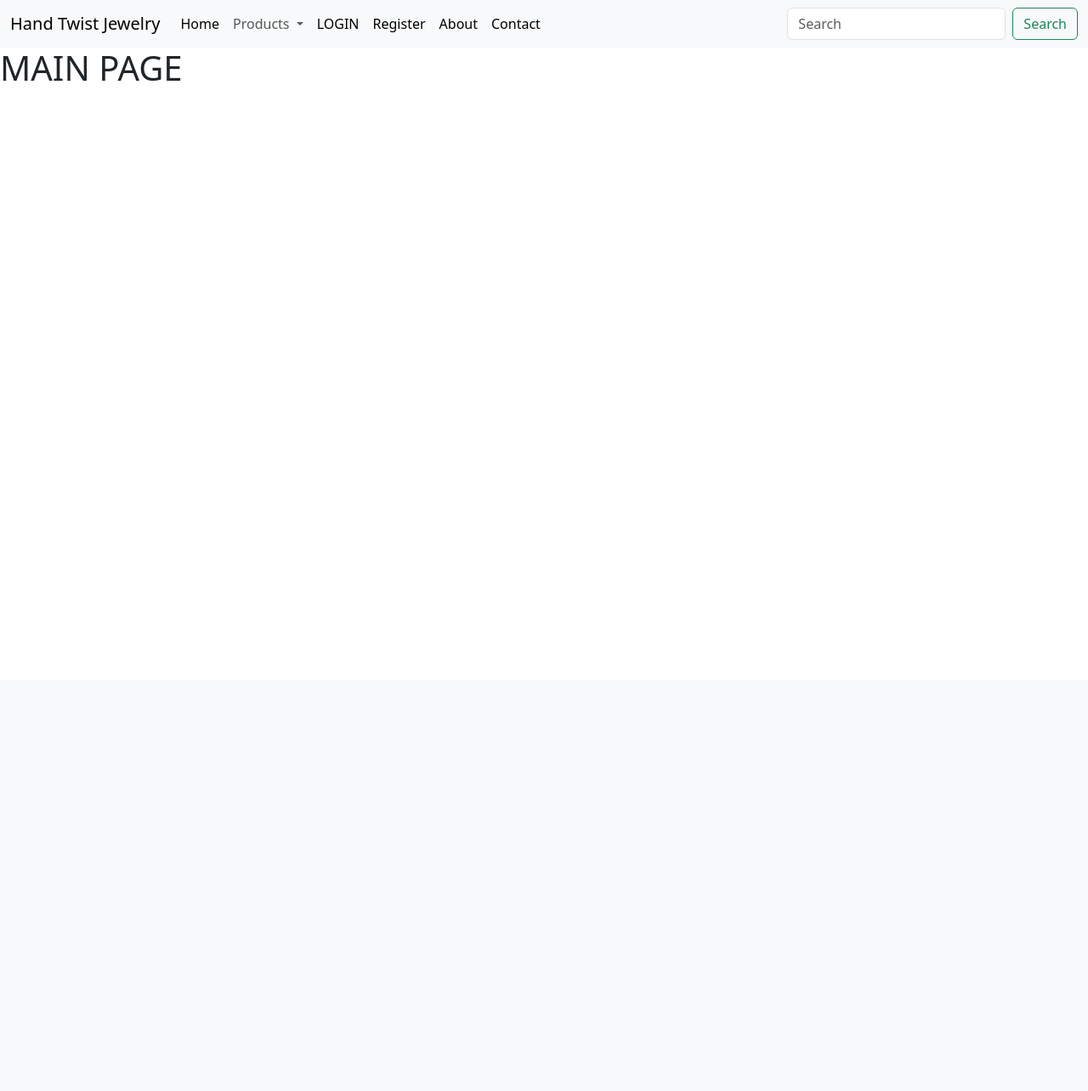
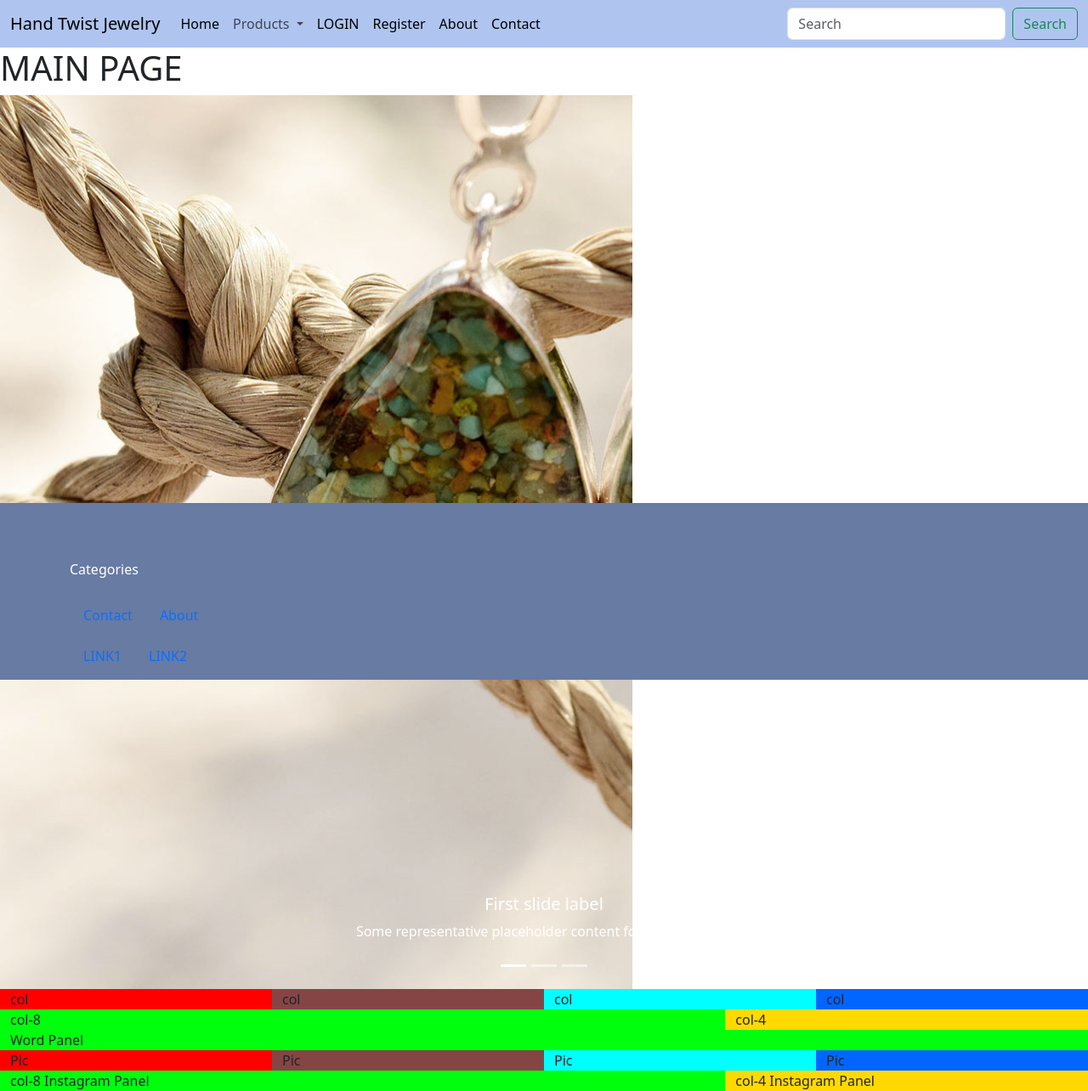
Before and after one commit to JumpsterDive/CP-Hand-Twist-Jewelry-App, a Django app: page /main_page/ in a window 1280 px wide. Shown: the whole page at 85% size. Before the commit the page ends 95 px from the top, so only its background shows below. Run offline with Django 4.2, Linux system fonts and the light colour scheme; some libraries are stand-ins or nearby versions.

Commit message:
20230315 2336 Updated NavBar and Footer with test images

```diff
--- a/templates/base/base.html
+++ b/templates/base/base.html
@@ -9,8 +9,11 @@
   {% block title %}
   {% endblock title %}
   <link rel="stylesheet" href="{% static 'css/styles.css' %}">
-    <link href="https://cdn.jsdelivr.net/npm/bootstrap@5.3.0-alpha1/dist/css/bootstrap.min.css" rel="stylesheet" integrity="sha384-GLhlTQ8iRABdZLl6O3oVMWSktQOp6b7In1Zl3/Jr59b6EGGoI1aFkw7cmDA6j6gD" crossorigin="anonymous">
-    <script src="https://cdn.jsdelivr.net/npm/bootstrap@5.3.0-alpha1/dist/js/bootstrap.bundle.min.js" integrity="sha384-w76AqPfDkMBDXo30jS1Sgez6pr3x5MlQ1ZAGC+nuZB+EYdgRZgiwxhTBTkF7CXvN" crossorigin="anonymous"></script>
+  <link href="https://cdn.jsdelivr.net/npm/bootstrap@5.3.0-alpha1/dist/css/bootstrap.min.css" rel="stylesheet"
+    integrity="sha384-GLhlTQ8iRABdZLl6O3oVMWSktQOp6b7In1Zl3/Jr59b6EGGoI1aFkw7cmDA6j6gD" crossorigin="anonymous">
+  <script src="https://cdn.jsdelivr.net/npm/bootstrap@5.3.0-alpha1/dist/js/bootstrap.bundle.min.js"
+    integrity="sha384-w76AqPfDkMBDXo30jS1Sgez6pr3x5MlQ1ZAGC+nuZB+EYdgRZgiwxhTBTkF7CXvN"
+    crossorigin="anonymous"></script>
   <script src="https://cdn.jsdelivr.net/npm/vue"></script>
   <script src="https://cdnjs.cloudflare.com/ajax/libs/axios/1.2.3/axios.min.js"
     integrity="sha512-L4lHq2JI/GoKsERT8KYa72iCwfSrKYWEyaBxzJeeITM9Lub5vlTj8tufqYk056exhjo2QDEipJrg6zen/DDtoQ=="
@@ -104,10 +107,11 @@
 
   <!-- Navbar Ends  -->
 
-    <nav class="navbar navbar-expand-lg bg-body-tertiary" >
+  <nav class="navbar navbar-light sticky-top navbar-expand-lg" style="background-color: #AFC5F0">
     <div class="container-fluid">
       <a class="navbar-brand" href="{% url 'main_page:mainPageView' %}">Hand Twist Jewelry</a>
-          <button class="navbar-toggler" type="button" data-bs-toggle="collapse" data-bs-target="#navbarTogglerDemo02" aria-controls="navbarTogglerDemo02" aria-expanded="false" aria-label="Toggle navigation">
+      <button class="navbar-toggler" type="button" data-bs-toggle="collapse" data-bs-target="#navbarTogglerDemo02"
+        aria-controls="navbarTogglerDemo02" aria-expanded="false" aria-label="Toggle navigation">
         <span class="navbar-toggler-icon"></span>
       </button>
       <div class="collapse navbar-collapse" id="navbarTogglerDemo02">
@@ -123,7 +127,9 @@
               <li><a class="dropdown-item" href="#">Link1</a></li>
               <li><a class="dropdown-item" href="#">Link2</a></li>
               <li><a class="dropdown-item" href="#">Link2</a></li>
-                  <li><hr class="dropdown-divider"></li>
+              <li>
+                <hr class="dropdown-divider">
+              </li>
               <li><a class="dropdown-item" href="#">Something else here</a></li>
             </ul>
           </li>
@@ -137,7 +143,9 @@
             <ul class="dropdown-menu">
               <li><a class="dropdown-item" href="{% url 'admin:index' %}">Admin</a></li>
               <li><a class="dropdown-item" href="{% url 'users:userProfile' %}">User Profile</a></li>
-                  <li><hr class="dropdown-divider"></li>
+              <li>
+                <hr class="dropdown-divider">
+              </li>
               <li><a class="dropdown-item" href="{% url 'logout' %}?next={{ request.path }}">LOGOUT</a></li>
             </ul>
           </li>
@@ -151,7 +159,9 @@
             </a>
             <ul class="dropdown-menu">
               <li><a class="dropdown-item" href="{% url 'users:userProfile' %}">User Profile</a></li>
-                  <li><hr class="dropdown-divider"></li>
+              <li>
+                <hr class="dropdown-divider">
+              </li>
               <li><a class="dropdown-item" href="{% url 'logout' %}?next={{ request.path }}">LOGOUT</a></li>
             </ul>
           </li>
@@ -188,6 +198,55 @@
   {% block content %}
   {% endblock content %}
 
+  <footer class="footer fixed-bottom pb-6 pt-4 pt-md-12" style="background-color: #677BA3">
+    <div class="container">
+      <div class="row-align-items-center">
+        <div class="col-8 col-md-12 col-lg-4">
+          <a href="#">
+            <img src="" alt="">
+          </a>
+        </div>
+        <div class="col-4 col-md-12 col-lg-8 text-end">
+          <ul class="list-inline text-md-end mb-0 small">
+            <li class="list-inline-item me-2">
+              <a class="social-links" href="#!">
+                <svg xmlns="http://www.w3.org/2000/svg" width="16" height="16" fill="currentColor"
+                  class="bi bi-instagram" viewBox="0 0 16 16">
+                  <path></path>
+                </svg>
+              </a>
+            </li>
+          </ul>
+        </div>
+      </div>
+      <div class="row g-4">
+        <div class="col-12 col-md-12 col-lg-4">
+          <h6 class="mb-4 text-white">Categories</h6>
+          <div class="row"></div>
+          <div class="col-6">
+            <!-- list -->
+            <ul class="nav flex-colum">
+              <li class="nav-item mb-2">
+                  <a class="nav-link" href="#!">Contact</a>
+              </li>
+              <li class="nav-item mb-2">
+                <a class="nav-link" href="#!">About</a>
+            </li>
+            <li class="nav-item mb-2">
+              <a class="nav-link" href="#!">LINK1</a>
+          </li>
+          <li class="nav-item mb-2">
+            <a class="nav-link" href="#!">LINK2</a>
+        </li>
+            </ul>
+          </div>
+
+        </div>
+
+      </div>
+    </div>
+  </footer>
+
 </body>
 
 </html>
--- a/templates/main_page/main_page.html
+++ b/templates/main_page/main_page.html
@@ -1,4 +1,7 @@
+
+
 {% extends 'base/base.html' %}
+{% load static %}
 
 {% block title %}
 <title>Main Page</title>
@@ -7,5 +10,73 @@
 {% block content %}
 
 <h1>MAIN PAGE</h1>
+<!-- BEGIN Carousel picture scroll/page -->
+<div id="carouselExampleCaptions" class="carousel slide" data-bs-ride="carousel">
+    <div class="carousel-indicators">
+      <button type="button" data-bs-target="#carouselExampleCaptions" data-bs-slide-to="0" class="active" aria-current="true" aria-label="Slide 1"></button>
+      <button type="button" data-bs-target="#carouselExampleCaptions" data-bs-slide-to="1" aria-label="Slide 2"></button>
+      <button type="button" data-bs-target="#carouselExampleCaptions" data-bs-slide-to="2" aria-label="Slide 3"></button>
+    </div>
+    <div class="carousel-inner">
+      <div class="carousel-item active">
+        <img src="{% static 'imgs/test_imgs/Test_IMG001_eardrop-earrings.png' %}" class="d-block w-10" alt="...">
+        <div class="carousel-caption d-none d-md-block">
+          <h5>First slide label</h5>
+          <p>Some representative placeholder content for the first slide.</p>
+        </div>
+      </div>
+      <div class="carousel-item">
+        <img src="{% static 'imgs/test_imgs/Test_IMG002_necklace.png' %}" class="d-block w-10" alt="...">
+        <div class="carousel-caption d-none d-md-block">
+          <h5>Second slide label</h5>
+          <p>Some representative placeholder content for the second slide.</p>
+        </div>
+      </div>
+      <div class="carousel-item">
+        <img src="{% static 'imgs/test_imgs/Test_IMG003_ring.png' %}" class="d-block w-10" alt="...">
+        <div class="carousel-caption d-none d-md-block">
+          <h5>Third slide label</h5>
+          <p>Some representative placeholder content for the third slide.</p>
+        </div>
+      </div>
+    </div>
+    <button class="carousel-control-prev" type="button" data-bs-target="#carouselExampleCaptions" data-bs-slide="prev">
+      <span class="carousel-control-prev-icon" aria-hidden="true"></span>
+      <span class="visually-hidden">Previous</span>
+    </button>
+    <button class="carousel-control-next" type="button" data-bs-target="#carouselExampleCaptions" data-bs-slide="next">
+      <span class="carousel-control-next-icon" aria-hidden="true"></span>
+      <span class="visually-hidden">Next</span>
+    </button>
+  </div>
+<!-- END Carousel picture scroll/page -->
+
+<div class="container-fluid">
+    <div class="row">
+        <div class="col" style="background-color: red">col</div>
+        <div class="col" style="background-color: rgb(134, 69, 69)">col</div>
+        <div class="col" style="background-color: rgb(0, 255, 255)">col</div>
+        <div class="col" style="background-color: rgb(0, 102, 255)">col</div>
+    </div>
+    <div class="row">
+        <div class="col-8" style="background-color: rgb(0, 255, 13)">col-8</div>
+        <div class="col-4" style="background-color: rgb(255, 217, 0)">col-4</div>
+    </div>
+    <div class="row">
+        <div class="col" style="background-color: rgb(0, 255, 13)">Word Panel</div>
+    </div>
+    <div class="row">
+        <div class="col" style="background-color: red">Pic</div>
+        <div class="col" style="background-color: rgb(134, 69, 69)">Pic</div>
+        <div class="col" style="background-color: rgb(0, 255, 255)">Pic</div>
+        <div class="col" style="background-color: rgb(0, 102, 255)">Pic</div>
+      </div>
+    <div class="row">
+        <div class="col-8" style="background-color: rgb(0, 255, 13)">col-8 Instagram Panel</div>
+        <div class="col-4" style="background-color: rgb(255, 217, 0)">col-4 Instagram Panel</div>
+    </div>
+</div>
+
+
 
 {% endblock content %}
```
Also changed, not shown: templates/users/userProfile.html (+8 -2 lines), db.sqlite3, static/imgs/test_imgs/Test_IMG001_eardrop-earrings.png (added), static/imgs/test_imgs/Test_IMG002_necklace.png (added), static/imgs/test_imgs/Test_IMG003_ring.png (added), static/imgs/test_imgs/jpg/Test_IMG001_eardrop-earrings.jpg (added), static/imgs/test_imgs/jpg/Test_IMG002_necklace.jpg (added), static/imgs/test_imgs/jpg/Test_IMG002_ring.jpg (added). Lines whose indentation alone changed are shown as unchanged.
